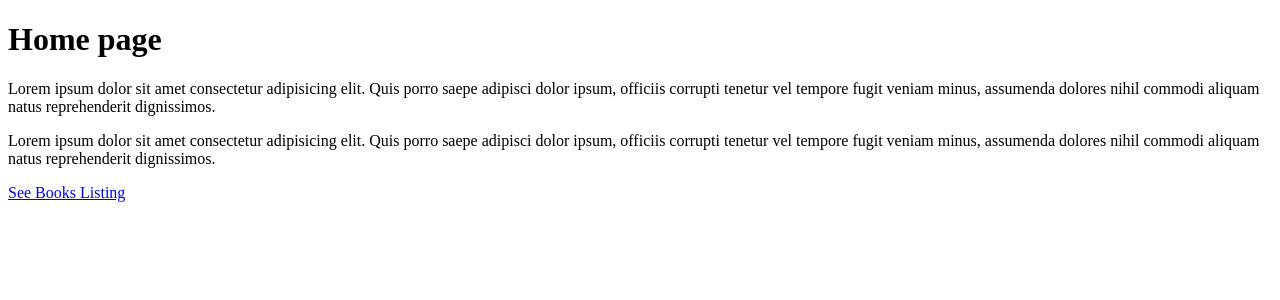
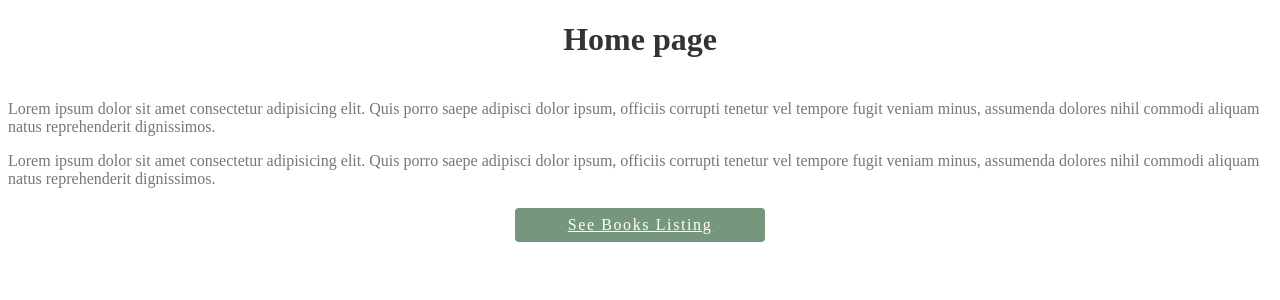
Before and after one commit to Dina2703/audioBooks-next, a Next.js app: page / in a window 1280 px wide. Shown: the top 300 px of the page. Built offline with nearby package versions, Linux system fonts and the light colour scheme.

Commit message:
Adding Styles, Global and Module css

```diff
--- a/comps/Footer.jsx
+++ b/comps/Footer.jsx
@@ -1,9 +1,5 @@
 const Footer = () => {
-  return (
-    <div>
-      <p>Copyright &copy; 2022 Book Shop </p>
-    </div>
-  );
+  return <footer>Copyright &copy; 2022 Book Shop</footer>;
 };
 
 export default Footer;
--- a/comps/Layout.js
+++ b/comps/Layout.js
@@ -3,7 +3,7 @@
 
 const Layout = ({ children }) => {
   return (
-    <div className="container">
+    <div className="content">
       <Navbar />
       {children}
       <Footer />
--- a/comps/Navbar.jsx
+++ b/comps/Navbar.jsx
@@ -2,8 +2,8 @@
 const Navbar = () => {
   return (
     <nav>
-      <div>
-        <h1 className="logo">Book shop</h1>
+      <div  className="logo">
+        <h1>BOOK HOUSE</h1>
       </div>
       <Link href="/">
         <a>Home</a>
--- a/pages/index.js
+++ b/pages/index.js
@@ -1,27 +1,26 @@
 import Head from "next/head";
 import Image from "next/image";
-
 import styles from "../styles/Home.module.css";
 import Link from "next/link";
 
 export default function Home() {
   return (
     <div>
-      <h1>Home page</h1>
-      <p>
+      <h1 className={styles.title}>Home page</h1>
+      <p className={styles.text}>
         Lorem ipsum dolor sit amet consectetur adipisicing elit. Quis porro
         saepe adipisci dolor ipsum, officiis corrupti tenetur vel tempore fugit
         veniam minus, assumenda dolores nihil commodi aliquam natus
         reprehenderit dignissimos.
       </p>
-      <p>
+      <p className={styles.text}>
         Lorem ipsum dolor sit amet consectetur adipisicing elit. Quis porro
         saepe adipisci dolor ipsum, officiis corrupti tenetur vel tempore fugit
         veniam minus, assumenda dolores nihil commodi aliquam natus
         reprehenderit dignissimos.
       </p>
       <Link href="/books">
-        <a>See Books Listing</a>
+        <a className={styles.btn}>See Books Listing</a>
       </Link>
     </div>
   );
--- a/styles/Home.module.css
+++ b/styles/Home.module.css
@@ -1,116 +1,21 @@
-.container {
-  padding: 0 2rem;
-}
-
-.main {
-  min-height: 100vh;
-  padding: 4rem 0;
-  flex: 1;
-  display: flex;
-  flex-direction: column;
-  justify-content: center;
-  align-items: center;
-}
-
-.footer {
-  display: flex;
-  flex: 1;
-  padding: 2rem 0;
-  border-top: 1px solid #eaeaea;
-  justify-content: center;
-  align-items: center;
-}
-
-.footer a {
-  display: flex;
-  justify-content: center;
-  align-items: center;
-  flex-grow: 1;
-}
-
-.title a {
-  color: #0070f3;
-  text-decoration: none;
-}
-
-.title a:hover,
-.title a:focus,
-.title a:active {
-  text-decoration: underline;
-}
-
 .title {
-  margin: 0;
-  line-height: 1.15;
-  font-size: 4rem;
-}
-
-.title,
-.description {
+  color: #333;
+  padding-bottom: 20px;
   text-align: center;
 }
 
-.description {
-  margin: 4rem 0;
-  line-height: 1.5;
-  font-size: 1.5rem;
+.text {
+  color: #777;
 }
 
-.code {
-  background: #fafafa;
-  border-radius: 5px;
-  padding: 0.75rem;
-  font-size: 1.1rem;
-  font-family: Menlo, Monaco, Lucida Console, Liberation Mono, DejaVu Sans Mono,
-    Bitstream Vera Sans Mono, Courier New, monospace;
+.btn {
+  display: block;
+  width: 250px;
+  letter-spacing: .1rem;
+  padding: 8px 0;
+  margin: 20px auto;
+  background: #76977e;
+  border-radius: 4px;
+  color: white;
+  text-align: center;
 }
-
-.grid {
-  display: flex;
-  align-items: center;
-  justify-content: center;
-  flex-wrap: wrap;
-  max-width: 800px;
-}
-
-.card {
-  margin: 1rem;
-  padding: 1.5rem;
-  text-align: left;
-  color: inherit;
-  text-decoration: none;
-  border: 1px solid #eaeaea;
-  border-radius: 10px;
-  transition: color 0.15s ease, border-color 0.15s ease;
-  max-width: 300px;
-}
-
-.card:hover,
-.card:focus,
-.card:active {
-  color: #0070f3;
-  border-color: #0070f3;
-}
-
-.card h2 {
-  margin: 0 0 1rem 0;
-  font-size: 1.5rem;
-}
-
-.card p {
-  margin: 0;
-  font-size: 1.25rem;
-  line-height: 1.5;
-}
-
-.logo {
-  height: 1em;
-  margin-left: 0.5rem;
-}
-
-@media (max-width: 600px) {
-  .grid {
-    width: 100%;
-    flex-direction: column;
-  }
-}
--- a/styles/globals.css
+++ b/styles/globals.css
@@ -1,16 +1,37 @@
-html,
+@import url('https://fonts.googleapis.com/css2?family=Nunito:wght@300;400;600;700&display=swap');
+
 body {
-  padding: 0;
-  margin: 0;
-  font-family: -apple-system, BlinkMacSystemFont, Segoe UI, Roboto, Oxygen,
-    Ubuntu, Cantarell, Fira Sans, Droid Sans, Helvetica Neue, sans-serif;
+  background: #a4c9ad;
+  color: #333;
+  font-family: "Nunito";
 }
-
 a {
-  color: inherit;
+  color: #333;
   text-decoration: none;
 }
-
-* {
-  box-sizing: border-box;
+.content {
+  max-width: 960px;
+  margin: 0 auto;
 }
+nav {
+  margin: 10px auto 80px;
+  padding: 10px 0;
+  display: flex;
+  justify-content: flex-end;
+  align-items: flex-end;
+  border-bottom: 1px solid #ddd;
+}
+nav a {
+  margin-left: 12px;
+}
+nav .logo {
+  margin-right: auto;
+}
+footer {
+  display: block;
+  text-align: center;
+  padding: 30px 0;
+  margin-top: 60px;
+  color: #777;
+  border-top: 1px solid #eaeaea;
+}
```
Also changed, not shown: pages/books/index.js (+5 -3 lines), notes.txt, styles/Books.module.css (added).
